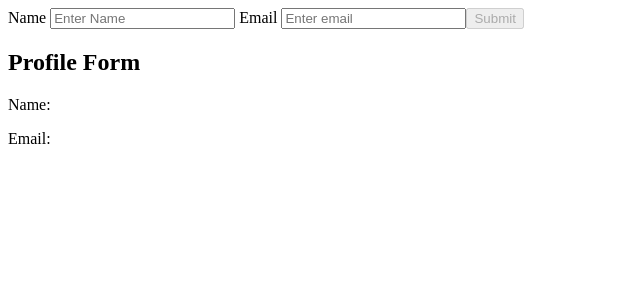
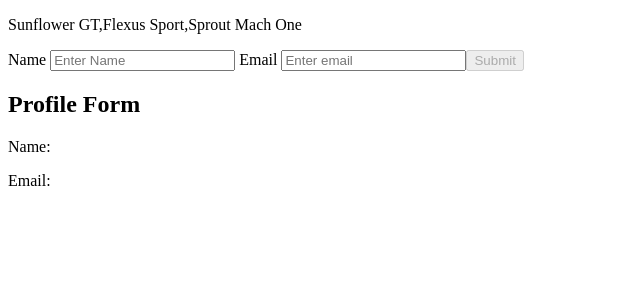
Before and after one commit to nagasundar4/angular-coding, an Angular app: page / in a window 1280 px wide. Shown: the top 300 px of the page, without its empty margins (0-640 px from the left). Built offline with nearby package versions, Linux system fonts and the light colour scheme.

Commit message:
Add CarService
Add CarService

```diff
--- a/src/app/app.component.ts
+++ b/src/app/app.component.ts
@@ -1,4 +1,5 @@
-import { Component } from '@angular/core';
+import { Component, inject } from '@angular/core';
+import { CarService } from './car.service';
 import {
   ReactiveFormsModule,
   FormControl,
@@ -9,6 +10,7 @@
 @Component({
   selector: 'app-root',
   template: `
+    <p>{{ carService.getCars() }}</p>
     <form [formGroup]="profileForm" (ngSubmit)="handleSubmit()">
       <label>
         Name
@@ -38,6 +40,7 @@
   imports: [ReactiveFormsModule, UserComponent],
 })
 export class AppComponent {
+  carService = inject(CarService);
   profileForm = new FormGroup({
     name: new FormControl('', Validators.required),
     email: new FormControl('', [Validators.required, Validators.email]),
--- /dev/null
+++ b/src/app/car.service.ts
@@ -0,0 +1,16 @@
+import {Injectable} from '@angular/core';
+
+@Injectable({
+  providedIn: 'root',
+})
+export class CarService {
+  cars = ['Sunflower GT', 'Flexus Sport', 'Sprout Mach One'];
+
+  getCars(): string[] {
+    return this.cars;
+  }
+
+  getCar(id: number) {
+    return this.cars[id];
+  }
+}
```
